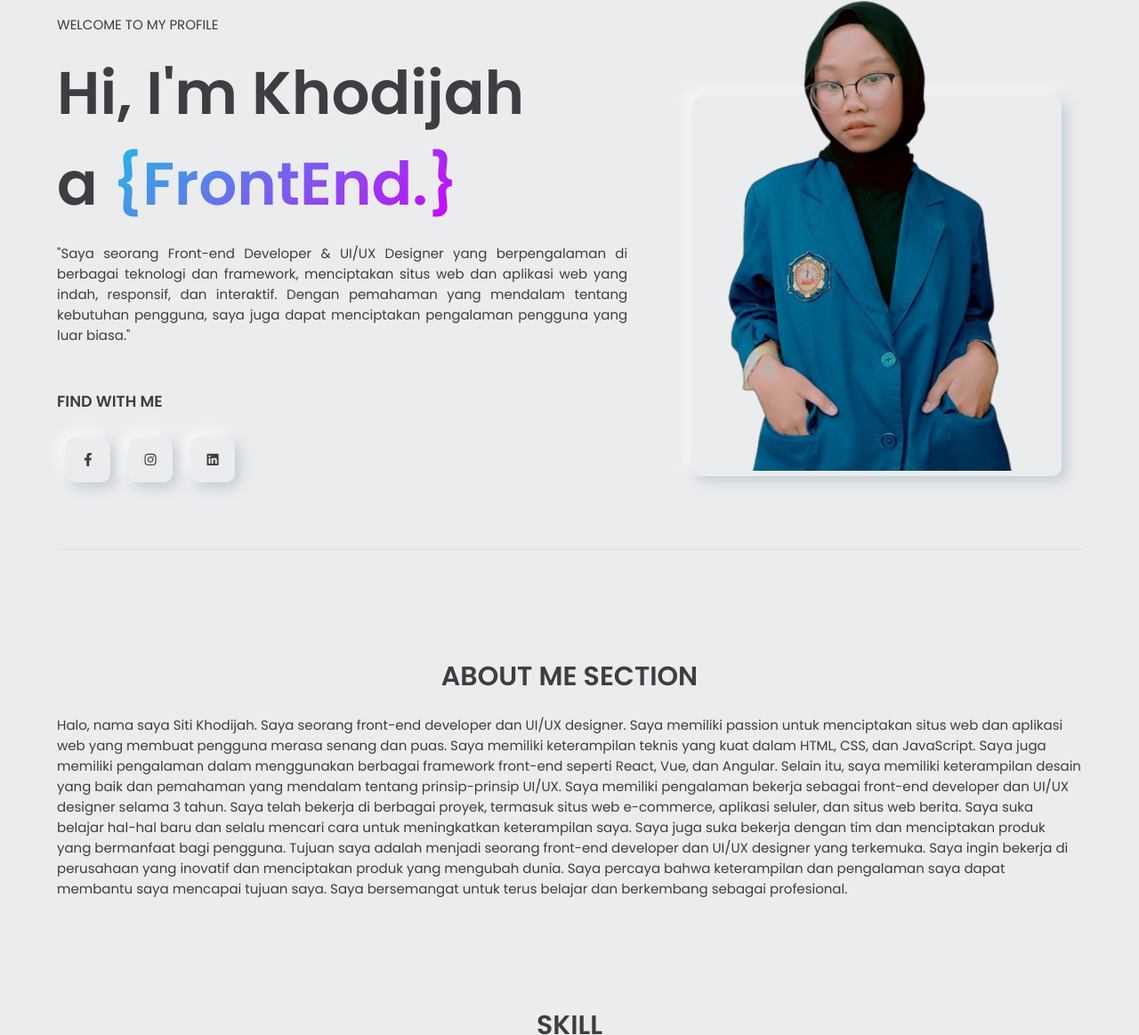
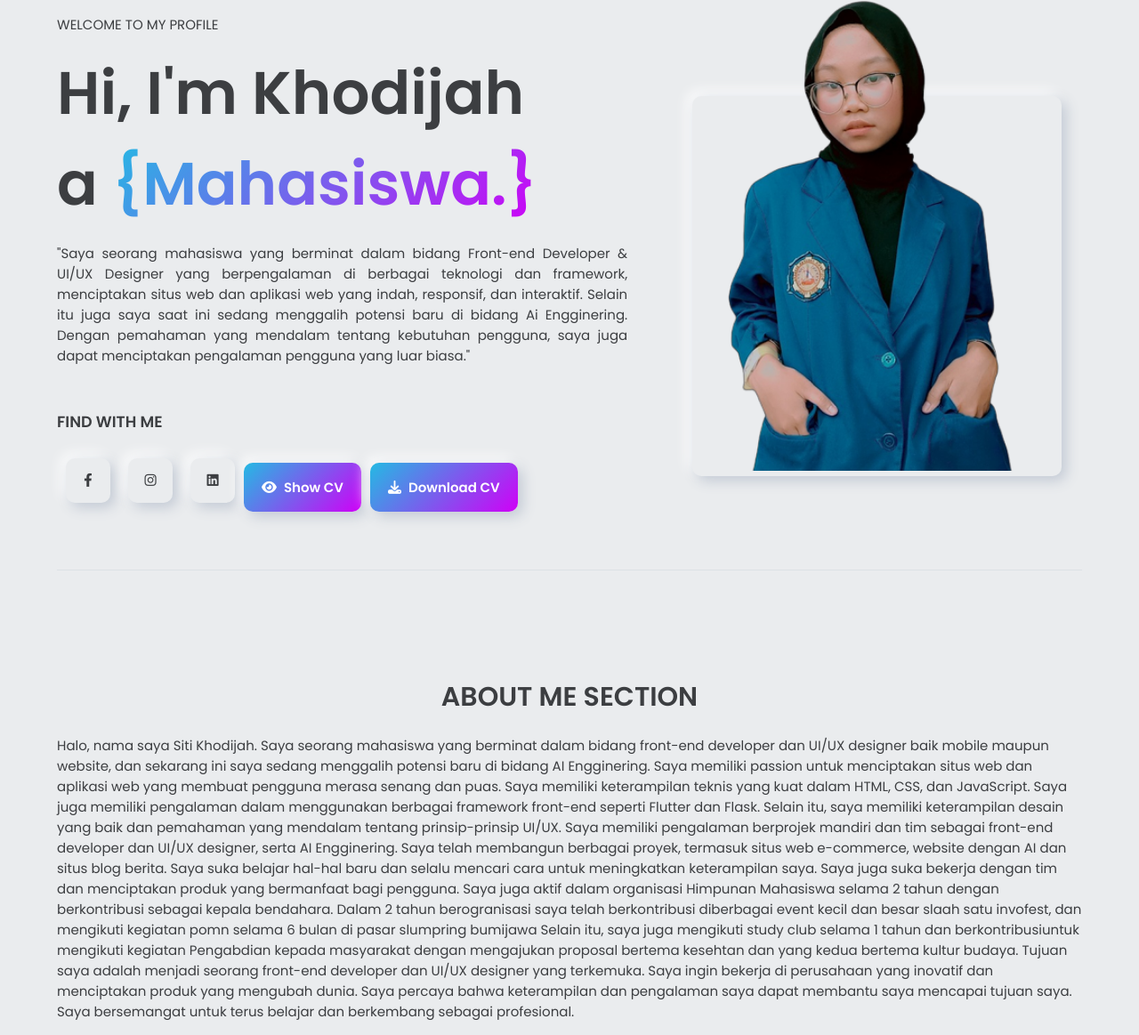
Before and after one commit to Sitikhodijahhh/Portofolio, a plain HTML site: page index.html in a window 1280 px wide. Shown: the part 149-1312 px from the top of the page at 89% size. Drawn offline with Linux system fonts and the light colour scheme.

Commit message:
Menambahkan tombol download CV dan file pendukung

```diff
--- a/index.html
+++ b/index.html
@@ -40,12 +40,12 @@
                 <h1>
                     Hi, I'm Khodijah  <br/>
                     a <div class="gradientText">
-                        <div class="job" data-job1="{FrontEnd.}" data-job2="{Developer.}"></div>
+                        <div class="job" data-job1="{Mahasiswa.}" data-job2="{inovatif.}"></div>
                     </div>
                 </h1>
                 <p>
-                    "Saya seorang Front-end Developer & UI/UX Designer yang berpengalaman di berbagai teknologi dan framework,
-                    menciptakan situs web dan aplikasi web yang indah, responsif, dan interaktif.
+                    "Saya seorang mahasiswa yang berminat dalam bidang Front-end Developer & UI/UX Designer yang berpengalaman di berbagai teknologi dan framework,
+                    menciptakan situs web dan aplikasi web yang indah, responsif, dan interaktif. Selain itu juga saya saat ini sedang menggalih potensi baru di bidang Ai Engginering.
                     Dengan pemahaman yang mendalam tentang kebutuhan pengguna, saya juga dapat menciptakan pengalaman pengguna yang luar biasa."
                 </p>
                 <div class="find">
@@ -54,6 +54,10 @@
                         <li><a href="https://www.facebook.com/profile.php?id=100029217166516&mibextid=2JQ9oc"><i class="fa-brands fa-facebook-f"></i></a></li>
                         <li><a href="https://instagram.com/cc_ffft?igshid=NTc4MTIwNjQ2YQ=="><i class="fa-brands fa-instagram"></i></a></li>
                         <li><a href="https://www.linkedin.com/in/siti-khodijah-9356b5255?utm_source=share&utm_campaign=share_via&utm_content=profile&utm_medium=android_app"><i class="fa-brands fa-linkedin"></i></a></li>
+                        <div class="cv-buttons">
+                            <a href="CV.pdf" target="_blank" class="btn-cv show"><i class="fa-solid fa-eye"></i> Show CV</a>
+                            <a href="CV.pdf" download class="btn-cv download"><i class="fa-solid fa-download"></i> Download CV</a>
+                        </div>
                     </ul>
                 </div>
             </div>
@@ -64,15 +68,18 @@
         <div id="about section">
             <h1 class="title">ABOUT ME SECTION</h1>
                 <p>
-                    Halo, nama saya Siti Khodijah. Saya seorang front-end developer dan UI/UX designer.
+                    Halo, nama saya Siti Khodijah. Saya seorang mahasiswa yang berminat dalam bidang front-end developer dan UI/UX designer baik mobile maupun website, dan sekarang ini saya sedang menggalih potensi baru di bidang AI Engginering.
                     Saya memiliki passion untuk menciptakan situs web dan aplikasi web yang membuat pengguna merasa senang dan puas.
                     Saya memiliki keterampilan teknis yang kuat dalam HTML, CSS, dan JavaScript.
-                    Saya juga memiliki pengalaman dalam menggunakan berbagai framework front-end seperti React, Vue, dan Angular.
+                    Saya juga memiliki pengalaman dalam menggunakan berbagai framework front-end seperti Flutter dan Flask.
                     Selain itu, saya memiliki keterampilan desain yang baik dan pemahaman yang mendalam tentang prinsip-prinsip UI/UX.
-                    Saya memiliki pengalaman bekerja sebagai front-end developer dan UI/UX designer selama 3 tahun.
-                    Saya telah bekerja di berbagai proyek, termasuk situs web e-commerce, aplikasi seluler, dan situs web berita.
+                    Saya memiliki pengalaman berprojek mandiri dan tim sebagai front-end developer dan UI/UX designer, serta AI Engginering.
+                    Saya telah membangun berbagai proyek, termasuk situs web e-commerce, website dengan AI dan situs blog berita.
                     Saya suka belajar hal-hal baru dan selalu mencari cara untuk meningkatkan keterampilan saya.
                     Saya juga suka bekerja dengan tim dan menciptakan produk yang bermanfaat bagi pengguna.
+                    Saya juga aktif dalam organisasi Himpunan Mahasiswa selama 2 tahun dengan berkontribusi sebagai kepala bendahara.
+                    Dalam 2 tahun berogranisasi saya telah berkontribusi diberbagai event kecil dan besar slaah satu invofest, dan mengikuti kegiatan pomn selama 6 bulan di pasar slumpring bumijawa
+                    Selain itu, saya juga mengikuti study club selama 1 tahun dan berkontribusiuntuk mengikuti kegiatan Pengabdian kepada masyarakat dengan mengajukan proposal bertema kesehtan dan yang kedua bertema kultur budaya.
                     Tujuan saya adalah menjadi seorang front-end developer dan UI/UX designer yang terkemuka. Saya ingin bekerja di perusahaan yang inovatif dan menciptakan produk yang mengubah dunia.
                     Saya percaya bahwa keterampilan dan pengalaman saya dapat membantu saya mencapai tujuan saya. Saya bersemangat untuk terus belajar dan berkembang sebagai profesional.
                 </p>
@@ -117,8 +124,9 @@
     <div class="item"><img src="web3.png" alt=""><div class="name"><a href="https://sitikhodijah-ti-poltektegal.000webhostapp.com/tentang-saya/" target="_blank">Blog with WordPress</a></div></div>
     <div class="item"><img src="web4.png" alt=""><div class="name"><a href="https://github.com/Sitikhodijahhh/BLENDER" target="_blank">2D/3D Animations</a></div></div>
     <!-- Hidden items -->
-    <div class="item hidden-item"><img src="web5.png" alt=""><div class="name">Project Tambahan 1</div></div>
-    <div class="item hidden-item"><img src="web6.png" alt=""><div class="name">Project Tambahan 2</div></div>
+    <div class="item hidden-item"><img src="JagaJantung.png" alt=""><div class="name"><a href="https://drive.google.com/drive/folders/1dWkFir2QcqDwE3dRxmqkQxNgxtiL3ODJ?usp=drive_link" target="_blank">Project Jaga Jantung with AI Recep</a></div></div>
+    <div class="item hidden-item"><img src="pkm.png" alt=""><div class="name"><a href="https://www.figma.com/design/aQqY5mjLc4leQUYK06RwGT/SPEKULT?m=auto&t=mtEvcVZyBFHNnN9z-1" target="_blank">Project PKM spikult(story culture)</a></div></div>
+    <div class="item hidden-item"><img src="AI SchoolSafe.png" alt=""><div class="name"><a href="https://drive.google.com/drive/folders/17LFzXeR4UOZePjJig2PvsL3Cb14Vis15" target="_blank">Project Capst AI SchoolSafe</a></div></div>
   </div>
   <div class="btn-wrapper">
     <button class="show-more-btn" onclick="showMore('projectList', this)">Show All</button>
--- a/style.css
+++ b/style.css
@@ -360,3 +360,27 @@ header input {
     grid-template-columns: 1fr;
   }
 }
+.cv-buttons {
+  margin-top: 15px;
+  display: flex;
+  gap: 10px;
+  flex-wrap: wrap;
+}
+
+.btn-cv {
+  padding: 10px 20px;
+  background-image: var(--gradient-bg);
+  color: white;
+  border-radius: 10px;
+  text-decoration: none;
+  font-weight: bold;
+  display: inline-flex;
+  align-items: center;
+  gap: 8px;
+  box-shadow: var(--box-shadow);
+  transition: 0.3s;
+}
+
+.btn-cv:hover {
+  opacity: 0.8;
+}
```
Also changed, not shown: AI SchoolSafe.png (added), JagaJantung.png (added), pkm.png (added), 1 other file.
